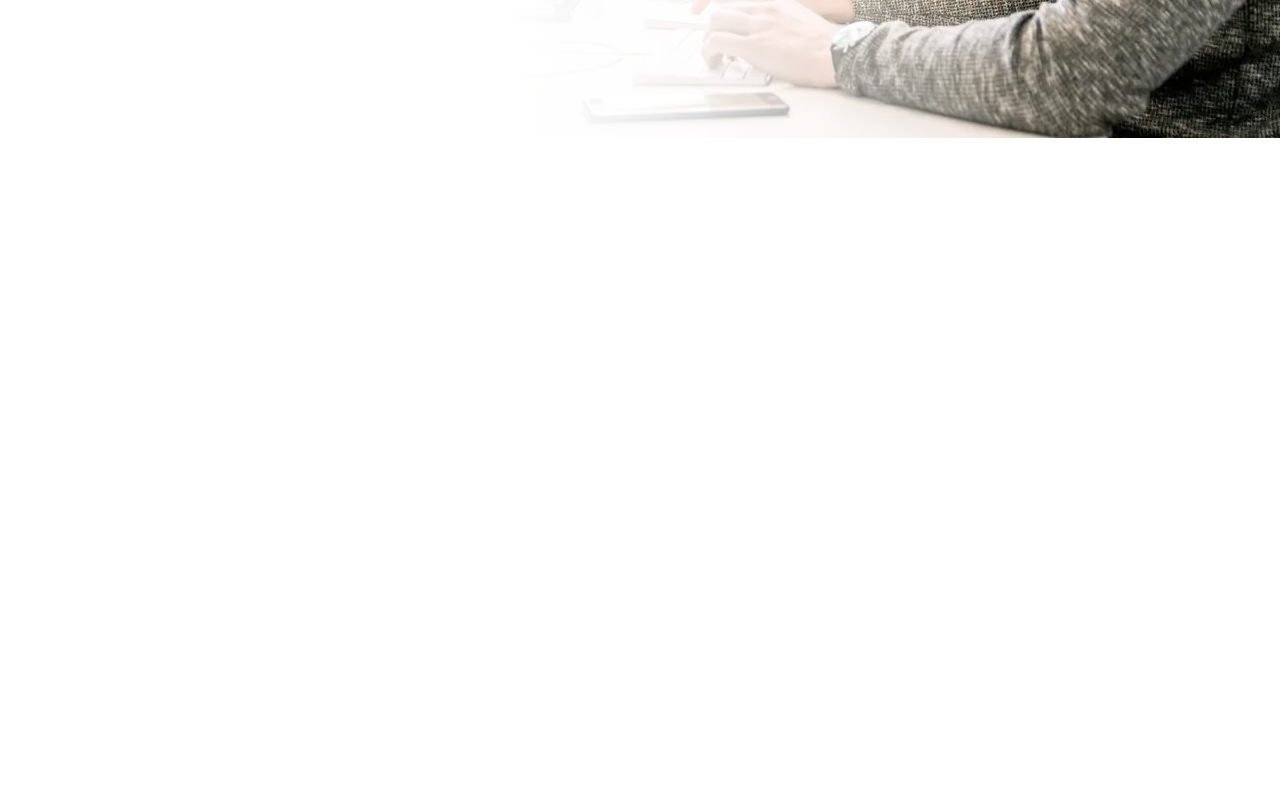
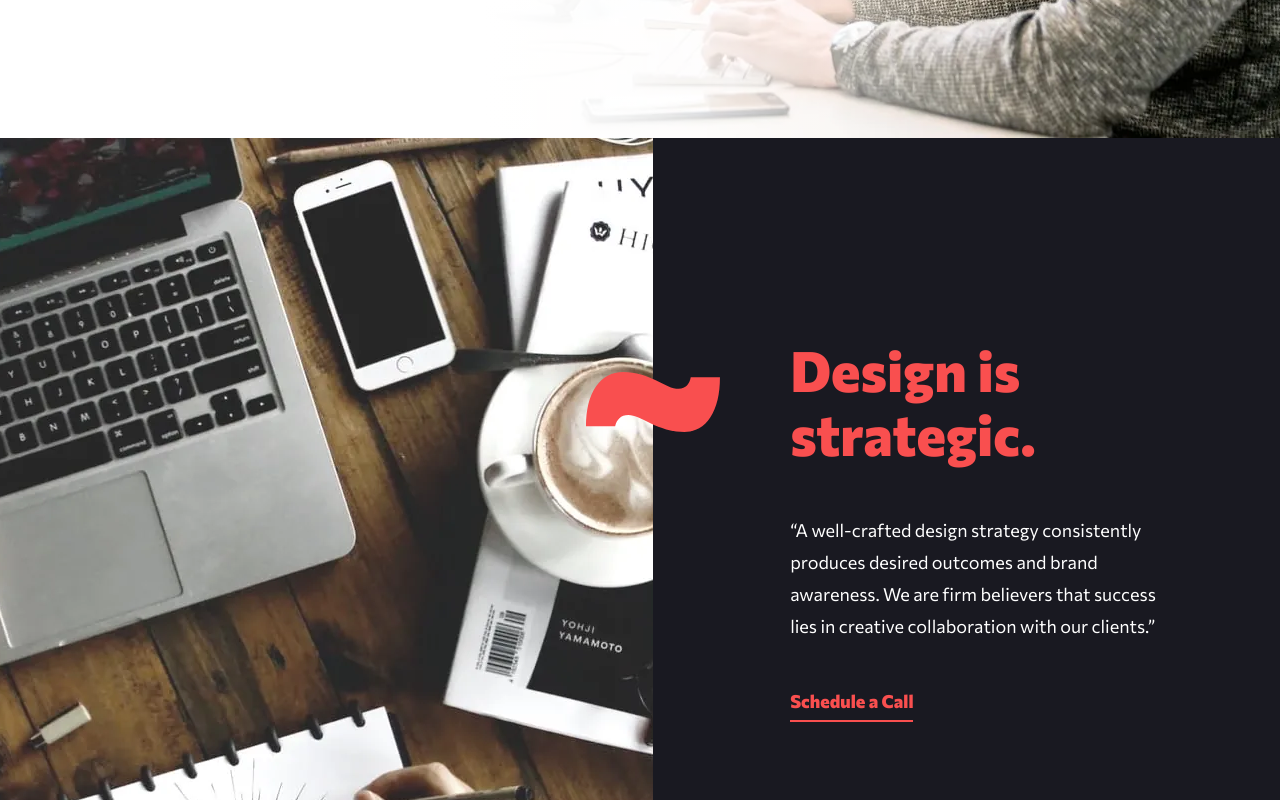
Before and after one commit to MrBlackvanta/creative-single-page-site, a Next.js app: page / in a window 1280 px wide. Shown: the part 840-1640 px from the top of the page. Before the commit the page ends 978 px from the top, so only its background shows below. Built offline with nearby package versions, Linux system fonts and the light colour scheme.

Commit message:
Add Strategic section component and update Home page to include it

```diff
--- a/src/app/page.tsx
+++ b/src/app/page.tsx
@@ -1,5 +1,5 @@
 import { SiteHeader } from "@/components/layout";
-import { Hero } from "@/views/home";
+import { Hero, Strategic } from "@/views/home";
 
 export default function Home() {
   return (
@@ -7,6 +7,7 @@ export default function Home() {
       <SiteHeader />
       <main>
         <Hero />
+        <Strategic />
       </main>
     </>
   );
--- a/src/views/home/index.ts
+++ b/src/views/home/index.ts
@@ -1 +1,2 @@
 export { default as Hero } from "./hero";
+export { default as Strategic } from "./strategic";
--- /dev/null
+++ b/src/views/home/strategic.tsx
@@ -0,0 +1,49 @@
+import strategicDesktop from "@/assets/image-strategic-desktop.webp";
+import strategicMobile from "@/assets/image-strategic-mobile.webp";
+import strategicTablet from "@/assets/image-strategic-tablet.webp";
+import { Squiggle } from "@/components/icons";
+
+export default function Strategic() {
+  return (
+    <section id="about" className="relative">
+      <div className="relative md:absolute md:top-0 md:-bottom-30 md:left-0 md:w-[49.22%] lg:-bottom-50 lg:w-[51.04%]">
+        <picture className="contents">
+          <source media="(min-width: 64rem)" srcSet={strategicDesktop.src} />
+          <source media="(min-width: 48rem)" srcSet={strategicTablet.src} />
+          <img
+            src={strategicMobile.src}
+            alt="A desk from above with a laptop, a coffee and a designer lettering by hand in a sketchbook."
+            width={375}
+            height={200}
+            loading="lazy"
+            className="h-50 w-full object-cover md:h-full"
+          />
+        </picture>
+
+        <Squiggle className="text-red absolute bottom-0 left-6 w-15.75 translate-y-1/2 md:top-40 md:bottom-auto md:left-full md:-translate-x-1/2 md:-translate-y-1/2 lg:top-66 lg:w-33.75" />
+      </div>
+
+      <div className="bg-ink py-18 md:ml-[49.22%] md:py-30 lg:ml-[51.04%] lg:py-50">
+        <div className="px-6 md:pr-[10.26%] md:pl-[17.69%] lg:pr-[15.04%] lg:pl-[21.84%]">
+          <h2 className="text-h2 lg:text-h2-lg text-red">
+            Design is
+            <br className="hidden md:inline lg:hidden" /> strategic.
+          </h2>
+
+          <p className="text-body lg:text-body-lg mt-6 text-white md:mt-8 lg:mt-12">
+            “A well-crafted design strategy consistently produces desired
+            outcomes and brand awareness. We are firm believers that success
+            lies in creative collaboration with our clients.”
+          </p>
+
+          <a
+            href="#contact"
+            className="text-label lg:text-label-lg text-red hover:text-red-hover v-focus-on-dark mt-10 block w-fit border-b-2 pb-2.25 motion-safe:transition-colors md:mt-8 lg:mt-12 lg:pb-2"
+          >
+            Schedule a Call
+          </a>
+        </div>
+      </div>
+    </section>
+  );
+}
```
